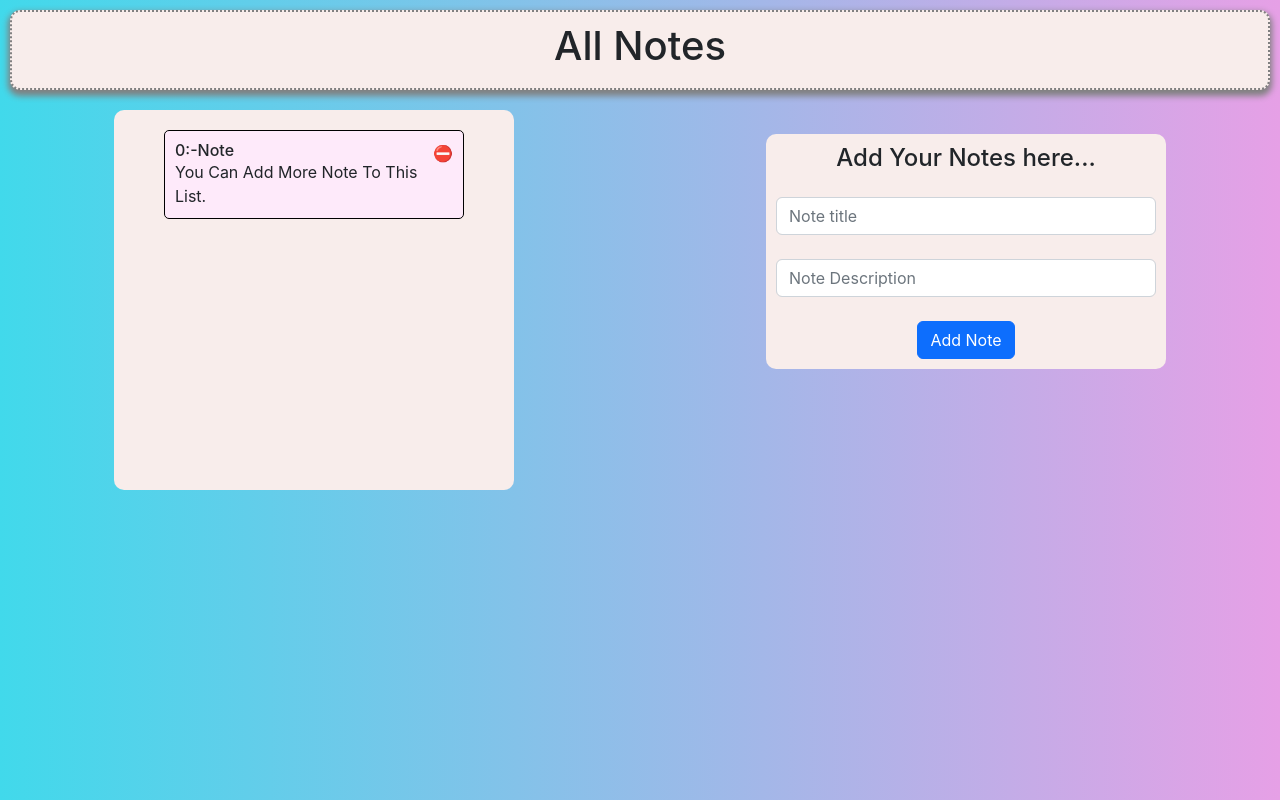
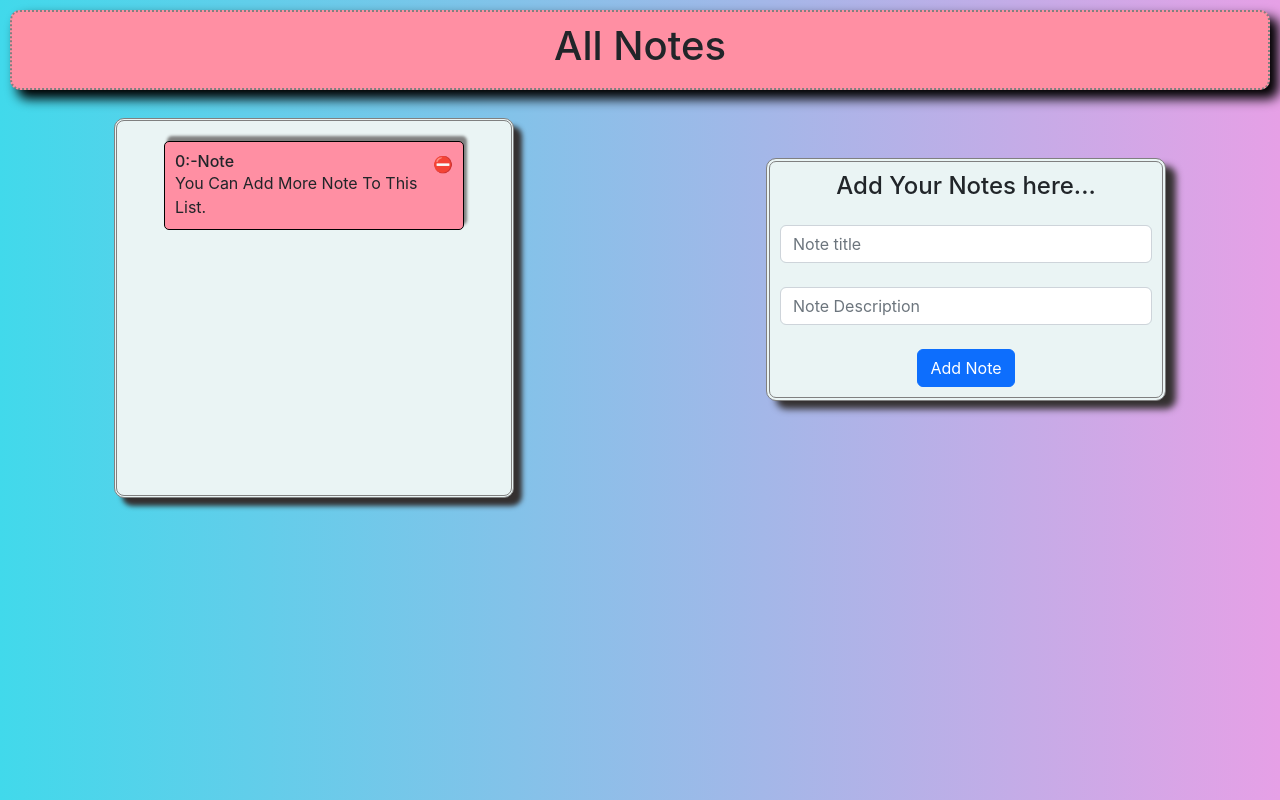
Before and after one commit to AvishkarMandlik/tiny-notes, a React (Create React App) app: page / in a window 1280 px wide. Built offline with nearby package versions, Linux system fonts and the light colour scheme.

Commit message:
new colors add

```diff
--- a/src/components/Note/Note.css
+++ b/src/components/Note/Note.css
@@ -1,5 +1,5 @@
 .card-note{
-    background-color: #feeafa;
+    background-color: #ff8fa3;
     border: 1px solid black;
     width: 300px;
     border-radius: 5px;
@@ -9,6 +9,7 @@
     margin-left: auto;
     margin-right: auto;
     position: relative;
+    box-shadow: 3px -5px 3px grey;
 }
 .card-note-title{
     margin: 0;
--- a/src/views/Home/Home.css
+++ b/src/views/Home/Home.css
@@ -3,9 +3,10 @@ margin: 10px;
 padding: 10px;
 border-radius: 10px;
 box-shadow: 0px 4px 6px 2px grey;
-background-color:#f8edeb;
+background-color: #ff8fa3;
 margin-bottom: 20px;
 border: 2px dotted grey;
+box-shadow: 8px 8px 12px 1px black;
 }
 
 .app-title{
@@ -13,7 +14,7 @@ border: 2px dotted grey;
 }
 
 .notes-container{
-    background-color: #f8edeb;
+    background-color: #eaf4f4;
     padding: 10px;
     width: 400px;
     margin-left: auto;
@@ -21,14 +22,18 @@ border: 2px dotted grey;
     border-radius: 10px;
     height: 380px;
     overflow-y:scroll;
+    border: 3px double grey;
+    box-shadow: 8px 8px 5px rgb(52, 48, 48);
 }
 
 .note-editor-container{
-    background-color: #f8edeb;
+    background-color: #eaf4f4;
     padding: 10px;
     width: 400px;
     margin-left: auto;
     margin-right: auto;
     border-radius: 10px;
     max-height: 380px;
+    border: 4px double grey;
+    box-shadow: 10px 8px 7px rgb(52, 48, 48);
 }
--- a/src/views/Home/Home.js
+++ b/src/views/Home/Home.js
@@ -64,13 +64,13 @@ function Home() {
       </div>
       <div className="row">
         <div className="col-md-6">
-          <div className="notes-container">
+          <div className="notes-container mt-2">
             {notes.map((note, index) => {
               return <Note title={note.title} content={note.content} noteIndex={index} />
             })}
           </div>
         </div>
-        <div className="col-md-6 mt-4">
+        <div className="col-md-6 mt-5">
           <div className="note-editor-container">
             <h4 className="text-center">Add Your Notes here...</h4>
             <form>
```
